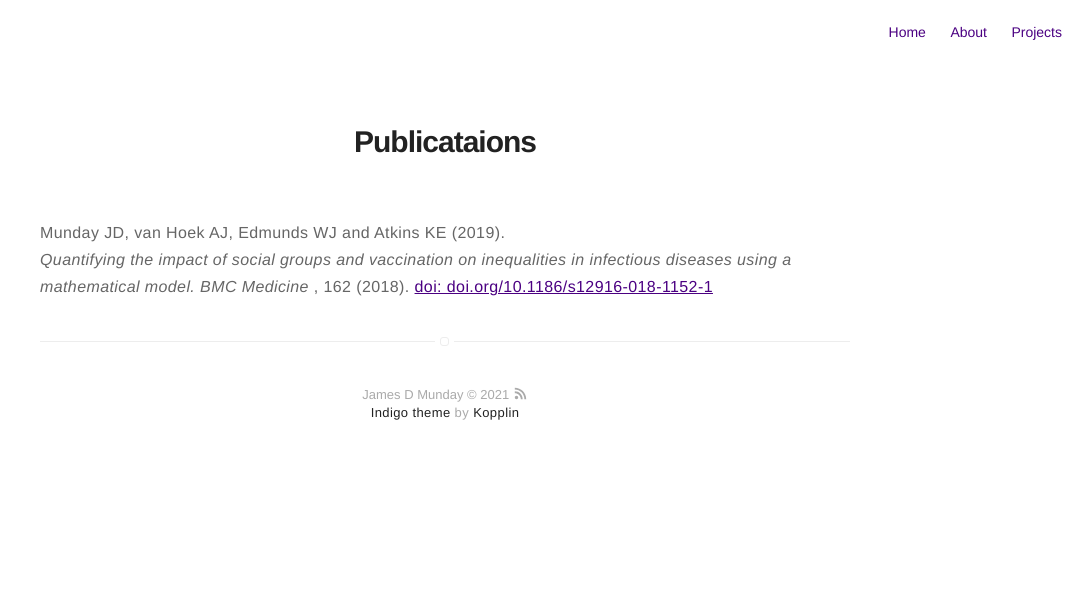
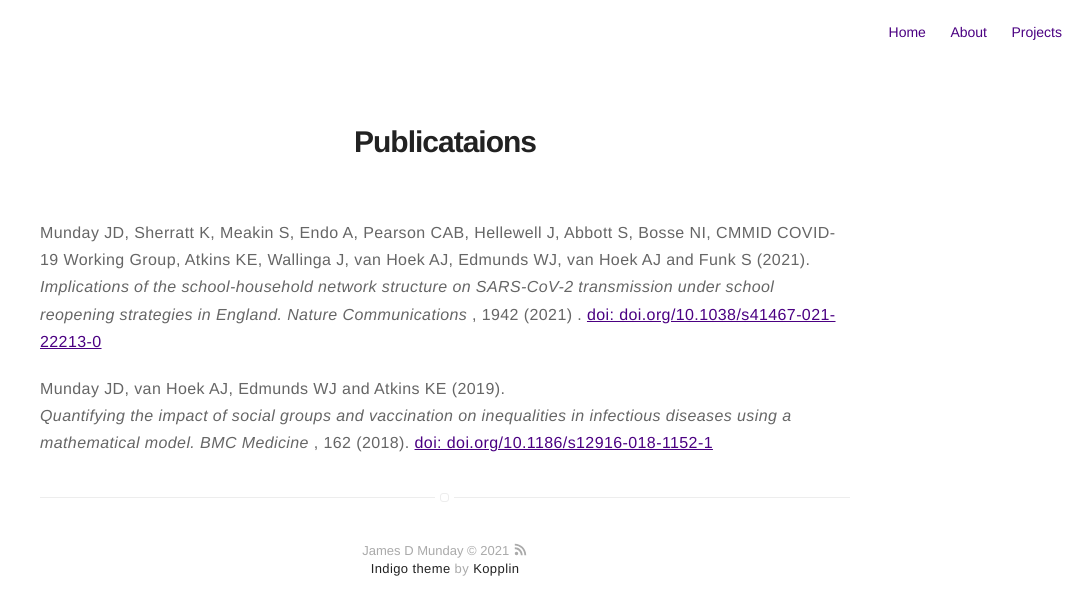
Before and after one commit to jdmunday/jdmunday.github.io, a Jekyll site: the page built from pubs.md, in a window 1280 px wide. Shown: the top 615 px of the page, without its empty margins (195-1280 px from the left). Built offline with Jekyll 4.4.1, drawn with Linux system fonts in a browser that asks for light colours.

Commit message:
add paper

```diff
--- a/_data/papers.yml
+++ b/_data/papers.yml
@@ -1,4 +1,14 @@
 # list of papers published by the group will be sorted automatically by date (reverse order)
+
+
+- title: Implications of the school-household network structure on SARS-CoV-2 transmission under school reopening strategies in England
+  date: 2021-03-29
+  ref-authors:  Munday JD, Sherratt K, Meakin S, Endo A, Pearson CAB, Hellewell J, Abbott S, Bosse NI,  CMMID COVID-19 Working Group, Atkins KE, Wallinga J, van Hoek AJ, Edmunds WJ, van Hoek AJ and Funk S
+  ref-year: 2021
+  ref-title: "Implications of the school-household network structure on SARS-CoV-2 transmission under school reopening strategies in England"
+  ref-journal: Nature Communications
+  ref-vol: "1942 (2021) "
+  ref-doi: doi.org/10.1038/s41467-021-22213-0
 
 
 - title: Quantifying the impact of social groups and vaccination on inequalities in infectious diseases using a mathematical model
```
